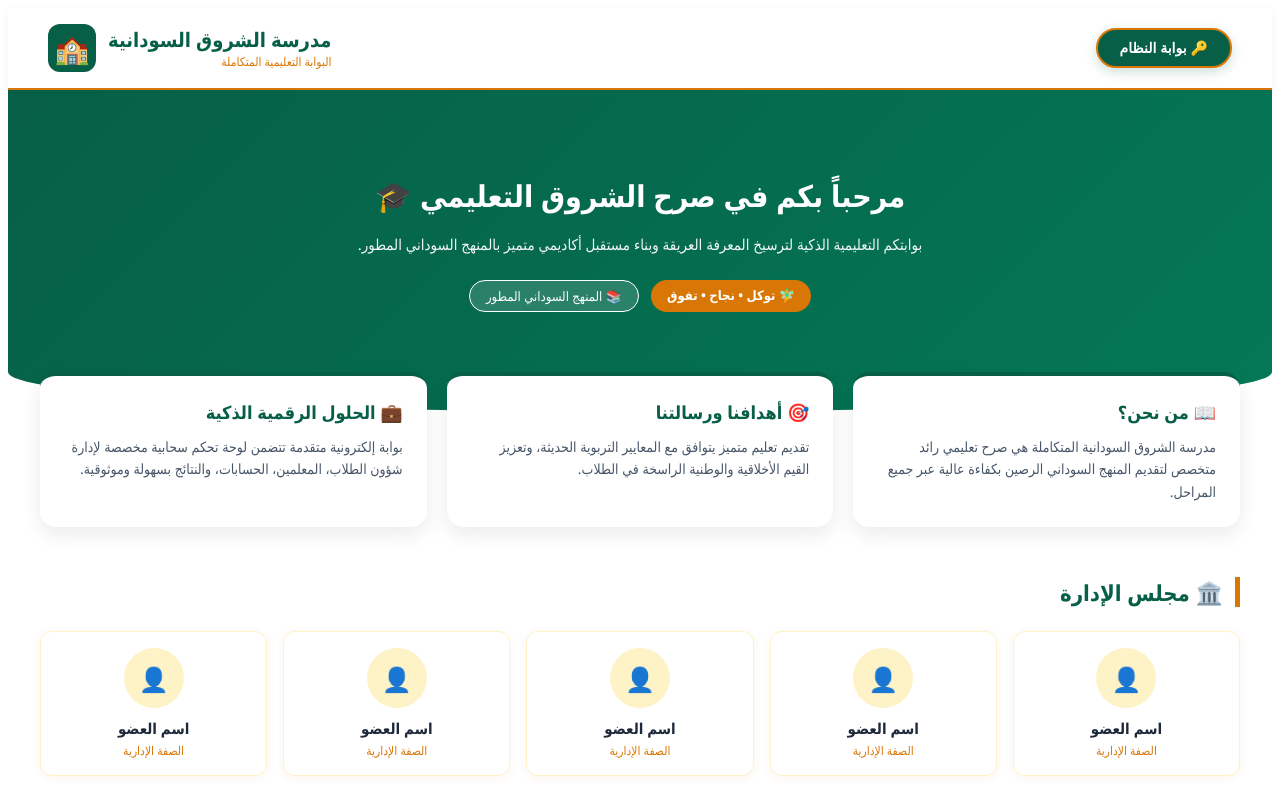
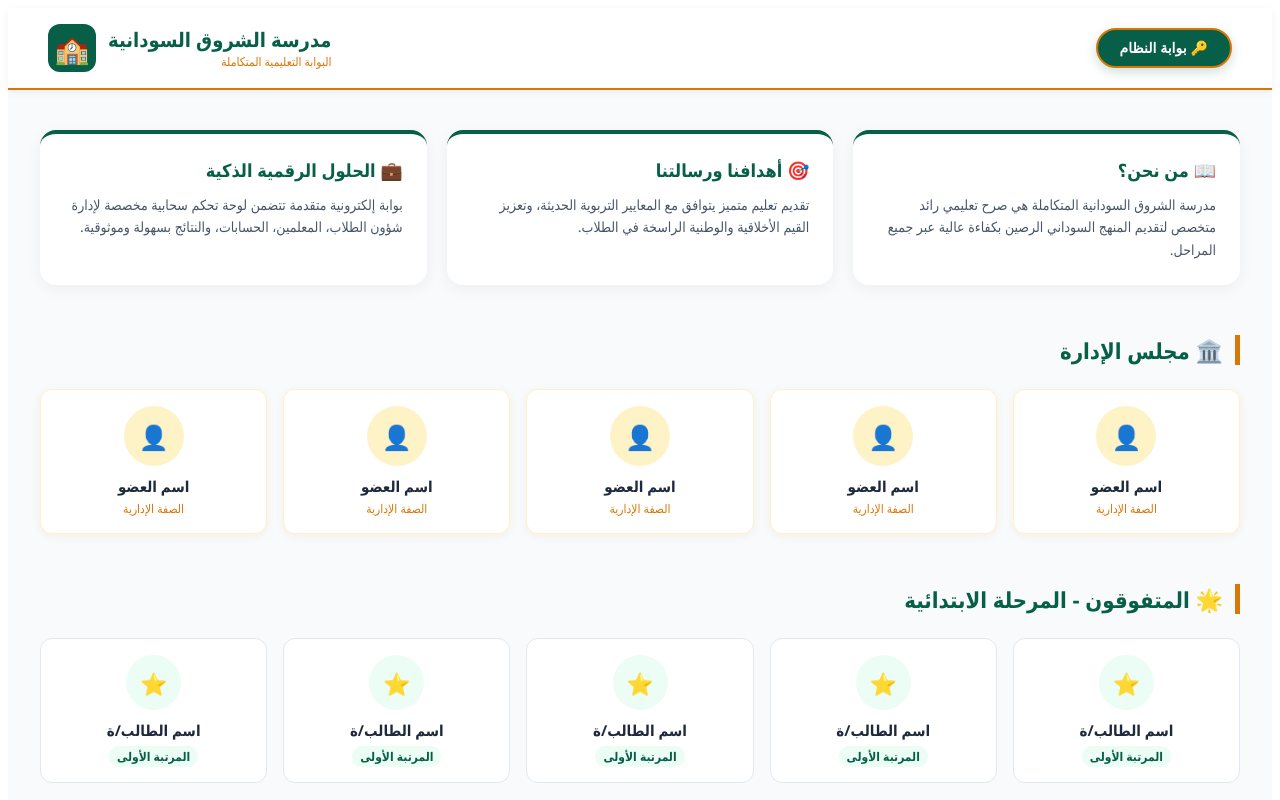
Before and after one commit to osman55-design/alshoruk-school, a React (Vite) app: page / in a window 1280 px wide. Shown: the top 800 px of the page. Built offline with nearby package versions, Linux system fonts and the light colour scheme; no server answers; the database is empty.

Commit message:
Refactor LandingPage by removing hero section
Removed hero section and updated styles for main content.

```diff
--- a/src/LandingPage.jsx
+++ b/src/LandingPage.jsx
@@ -5,8 +5,6 @@ export default function LandingPage({ goToLogin }) {
   const [siteSettings, setSiteSettings] = useState({
     school_name: 'مدرسة الشروق السودانية',
     subtitle: 'البوابة التعليمية المتكاملة',
-    hero_title: 'مرحباً بكم في صرح الشروق التعليمي 🎓',
-    hero_description: 'بوابتكم التعليمية الذكية لترسيخ المعرفة العريقة وبناء مستقبل أكاديمي متميز بالمنهج السوداني المطور.',
     about_text: 'مدرسة الشروق السودانية المتكاملة هي صرح تعليمي رائد متخصص لتقديم المنهج السوداني الرصين بكفاءة عالية عبر جميع المراحل.',
     goals_text: 'تقديم تعليم متميز يتوافق مع المعايير التربوية الحديثة، وتعزيز القيم الأخلاقية والوطنية الراسخة في الطلاب.',
     solutions_text: 'بوابة إلكترونية متقدمة تتضمن لوحة تحكم سحابية مخصصة لإدارة شؤون الطلاب، المعلمين، الحسابات، والنتائج بسهولة وموثوقية.',
@@ -59,20 +57,7 @@ export default function LandingPage({ goToLogin }) {
         </div>
       </header>
 
-      {/* القسم الترحيبي بالمنحنى */}
-      <section style={styles.heroCurvedSection}>
-        <div style={styles.heroContent}>
-          <h2 style={styles.heroTitle}>{siteSettings.hero_title}</h2>
-          <p style={styles.heroDescription}>{siteSettings.hero_description}</p>
-
-          <div style={styles.badgeContainer}>
-            <span style={styles.goldBadge}>🧚‍♂️ توكل • نجاح • تفوق</span>
-            <span style={styles.greenBadge}>📚 المنهج السوداني المطور</span>
-          </div>
-        </div>
-      </section>
-
-      {/* المحتوى الرئيسي */}
+      {/* المحتوى الرئيسي مباشرة دون الشريط الأخضر */}
       <main style={styles.mainContent}>
 
         {/* الكروت الثلاثة */}
@@ -162,7 +147,7 @@ export default function LandingPage({ goToLogin }) {
 const styles = {
   container: {
     fontFamily: "'Segoe UI', Tahoma, Geneva, Verdana, sans-serif",
-    backgroundColor: '#ffffff',
+    backgroundColor: '#f8fafc',
     direction: 'rtl',
     minHeight: '100vh',
     color: '#1e293b',
@@ -214,67 +199,21 @@ const styles = {
     cursor: 'pointer',
     boxShadow: '0 4px 12px rgba(6, 95, 70, 0.2)',
   },
-  heroCurvedSection: {
-    background: 'linear-gradient(135deg, #065f46 0%, #047857 100%)',
-    color: '#ffffff',
-    padding: '60px 20px 100px 20px',
-    textAlign: 'center',
-    borderBottomLeftRadius: '50% 40px',
-    borderBottomRightRadius: '50% 40px',
-  },
-  heroContent: {
-    maxWidth: '800px',
-    margin: '0 auto',
-  },
-  heroTitle: {
-    fontSize: '30px',
-    fontWeight: 'bold',
-    marginBottom: '16px',
-  },
-  heroDescription: {
-    fontSize: '15px',
-    lineHeight: '1.6',
-    opacity: 0.95,
-    marginBottom: '24px',
-  },
-  badgeContainer: {
-    display: 'flex',
-    justifyContent: 'center',
-    gap: '12px',
-    flexWrap: 'wrap',
-  },
-  goldBadge: {
-    backgroundColor: '#d97706',
-    color: '#ffffff',
-    padding: '6px 16px',
-    borderRadius: '20px',
-    fontSize: '13px',
-    fontWeight: 'bold',
-  },
-  greenBadge: {
-    backgroundColor: 'rgba(255, 255, 255, 0.15)',
-    border: '1px solid #ffffff',
-    color: '#ffffff',
-    padding: '6px 16px',
-    borderRadius: '20px',
-    fontSize: '13px',
-  },
   mainContent: {
     maxWidth: '1200px',
     margin: '0 auto',
-    padding: '0 20px 60px 20px',
+    padding: '40px 20px 60px 20px',
   },
   cardsGrid: {
     display: 'grid',
     gridTemplateColumns: 'repeat(auto-fit, minmax(280px, 1fr))',
     gap: '20px',
-    marginTop: '-40px',
   },
   infoCard: {
     backgroundColor: '#ffffff',
     borderRadius: '16px',
     padding: '24px',
-    boxShadow: '0 8px 20px rgba(0,0,0,0.08)',
+    boxShadow: '0 4px 15px rgba(0,0,0,0.05)',
     borderTop: '4px solid #065f46',
   },
   cardTitle: {
```
